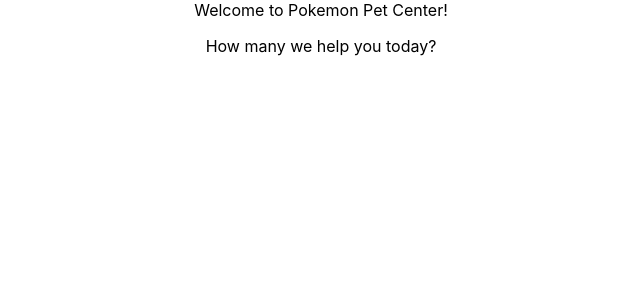
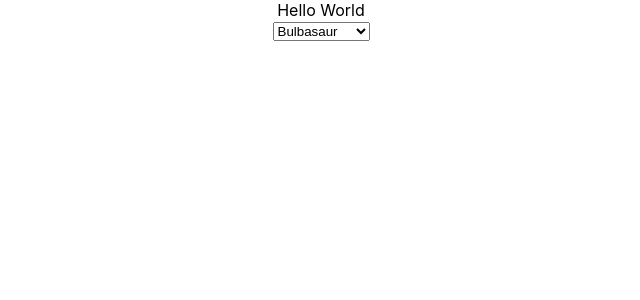
Before and after one commit to VenomCoder18/Final-Project-CSPRO_1, a React (Create React App) app: page / in a window 1280 px wide. Shown: the top 300 px of the page, without its empty margins (319-959 px from the left). Built offline with nearby package versions, Linux system fonts and the light colour scheme.

Commit message:
Added Pokemon.tsx and DataManager.tsx

```diff
--- a/src/App.tsx
+++ b/src/App.tsx
@@ -1,12 +1,13 @@
 import React from 'react';
 import logo from './logo.svg';
+import Pokemon from './Pokemon';
 import './App.css';
 
 function App() {
   return (
     <div className="App">
-      <header> Welcome to Pokemon Pet Center! </header>
-      <p>How many we help you today?</p>
+      Hello World
+      <Pokemon/>
     </div>
   );
 }
--- /dev/null
+++ b/src/DataManager.tsx
@@ -0,0 +1,21 @@
+
+export type DataResponse = {
+  data: any;
+  status: "SUCCESS" | "FAIL";
+}
+
+export async function fetchData(url: string): Promise<DataResponse> {
+  try {
+      const response = await fetch(url);
+      const data = await response.json();
+      return {
+          data: data,
+          status: "SUCCESS",
+      }
+  } catch (error) {
+      return {
+          data: null,
+          status: "FAIL",
+      }
+  }
+}
--- /dev/null
+++ b/src/Pokemon.tsx
@@ -0,0 +1,26 @@
+import React, {useState} from 'react';
+import {fetchData, DataResponse} from "./DataManager"
+
+function Pokemon(){
+  const [pokemon, setPokemon] = useState('bulbasaur');
+  const [picUrl, setPicUrl] = useState("");
+  async function handleClick(event: any){
+    setPokemon(event.target.value);
+    const response = await fetchData("https://pokeapi.co/api/v2/pokemon/" + pokemon)
+    if(response.status === "SUCCESS") {
+      const data = response.data;
+      setPicUrl(data.sprites.front_shiny);
+    }
+  }
+
+  return(<div>
+    <select value={pokemon} onChange={handleClick}>
+      <option value="bulbasaur">Bulbasaur</option>
+      <option value='squirtle'>Squirtle</option>
+      <option value='charmander'>Charmander</option>
+    </select>
+    <img src={picUrl}/>
+  </div>)
+}
+
+export default Pokemon
```
